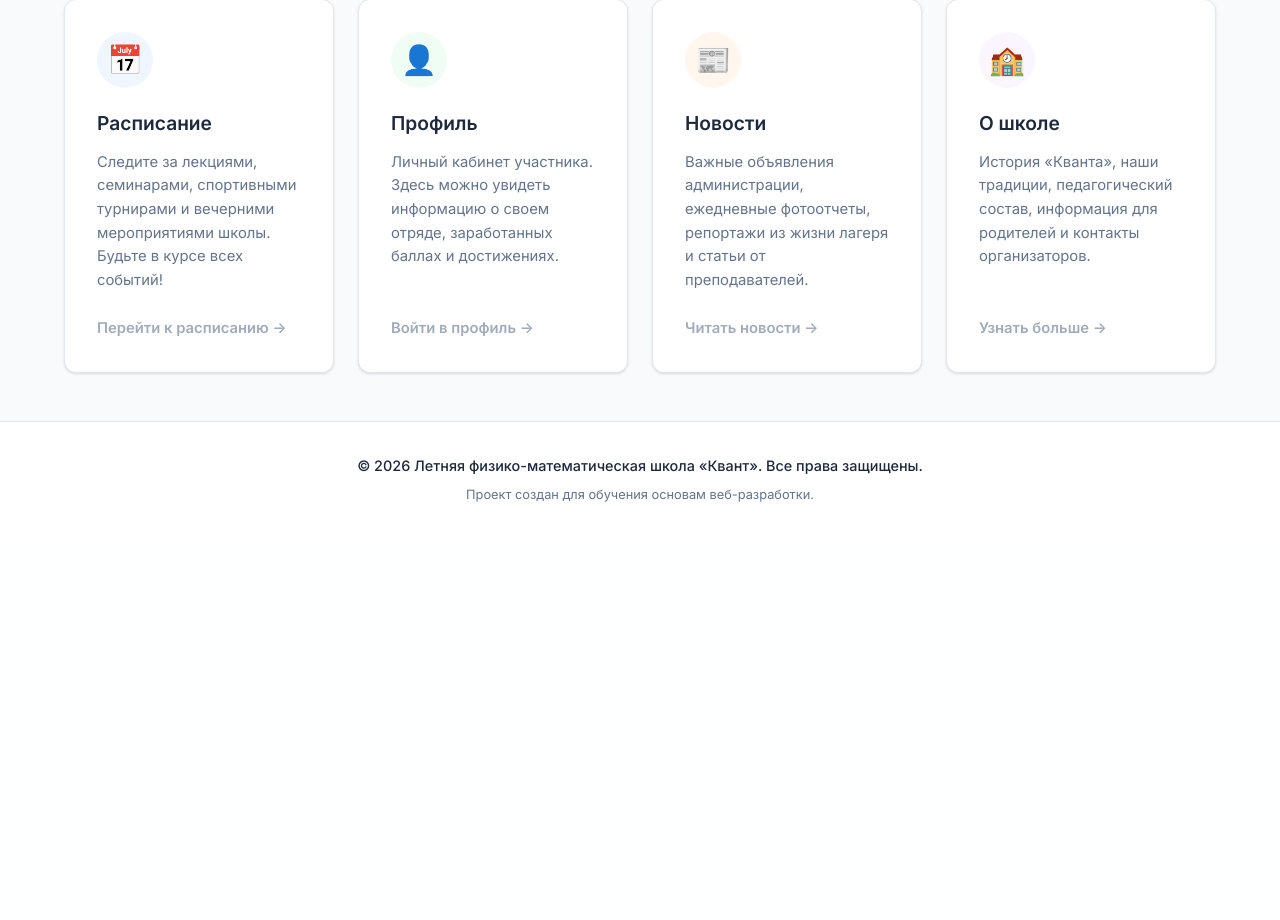
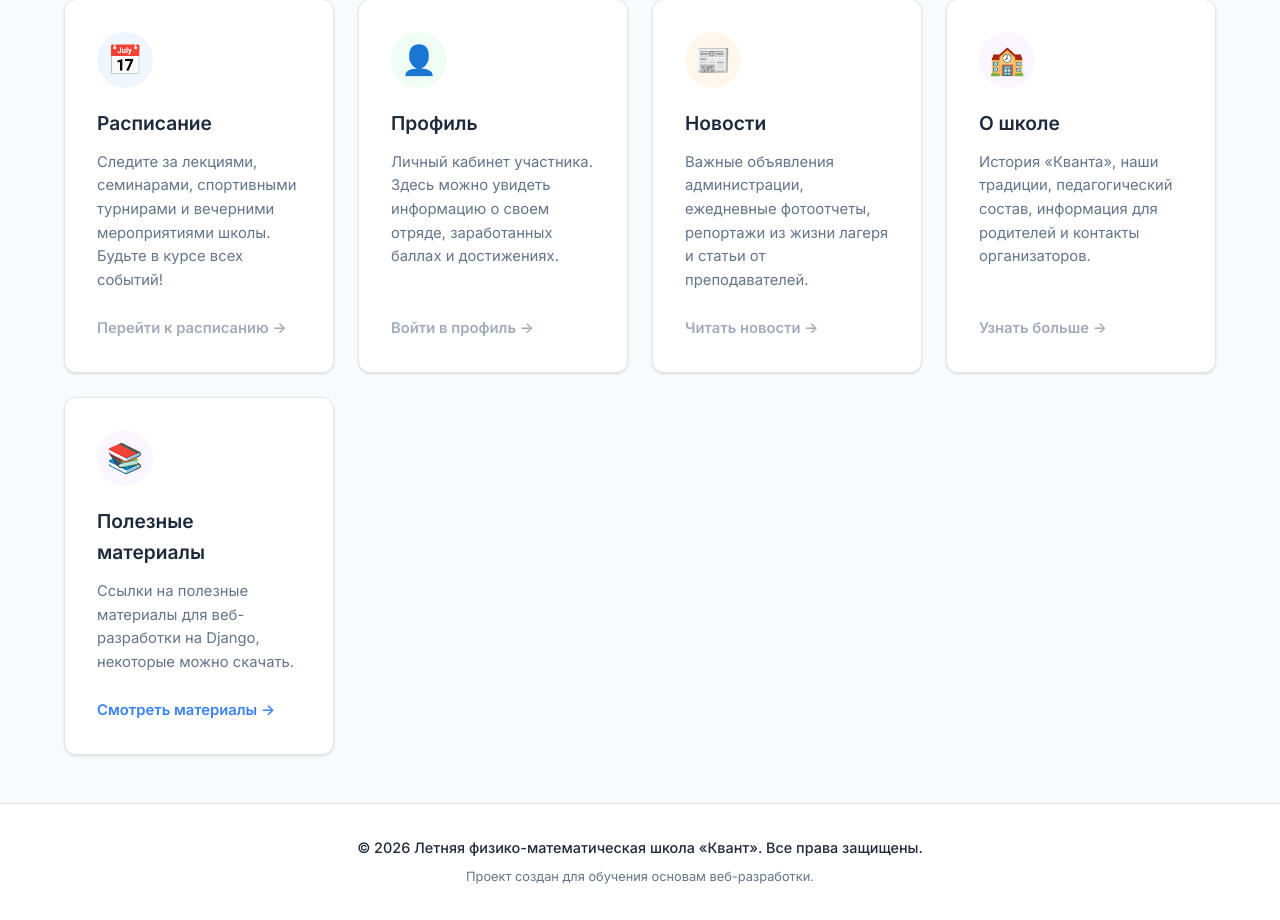
Before and after one commit to quantCamp/kvant_django_site, a Django app: page / in a window 1280 px wide. Shown: the part 778-1698 px from the top of the page. Before the commit the page ends 1280 px from the top, so only its background shows below. Run offline with Django 5.2, Linux system fonts and the light colour scheme.

Commit message:
Полностью готово, запушено

```diff
--- a/library/templates/library.html
+++ b/library/templates/library.html
@@ -12,5 +12,5 @@
             </a>
         </li>
         {% endfor %}
-        </ul>
+    </ul>
 {% endblock %}
--- a/library/views.py
+++ b/library/views.py
@@ -9,6 +9,5 @@ def main_page(request):
 
 def category_page(request, category):
     materials = models.Material.objects.filter(category=category)
-    category_object = models.Category.objects.get(id=category)
-    category_name = category_object.name
+    category_name = models.Category.objects.get(id=category).name
     return render(request, "./category.html", context={"materials": materials, "name": category_name})
--- a/templates/main/index.html
+++ b/templates/main/index.html
@@ -64,6 +64,14 @@
             </p>
             <a href="#" class="card-link disabled">Узнать больше &rarr;</a>
         </div>
+        <div class="card">
+            <div class="card-icon card-icon-purple">📚</div>
+            <h3 class="card-title">Полезные материалы</h3>
+            <p class="card-text">
+                Ссылки на полезные материалы для веб-разработки на Django, некоторые можно скачать.
+            </p>
+            <a href="/library/" class="card-link">Смотреть материалы &rarr;</a>
+        </div>
     </div>
 </section>
 {% endblock %}
```
Also changed, not shown: static/materials/html.md (+6 -16 lines), library/migrations/0001_initial.py (added), library/migrations/0002_alter_material_file_name.py (added), library/migrations/0003_rename_file_name_material_file.py (added).
